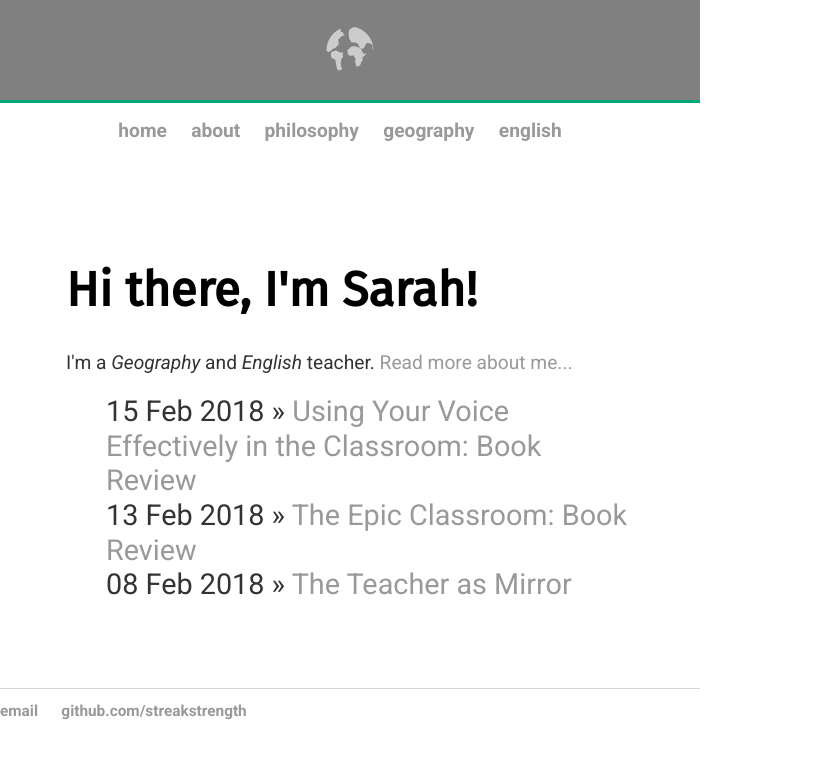
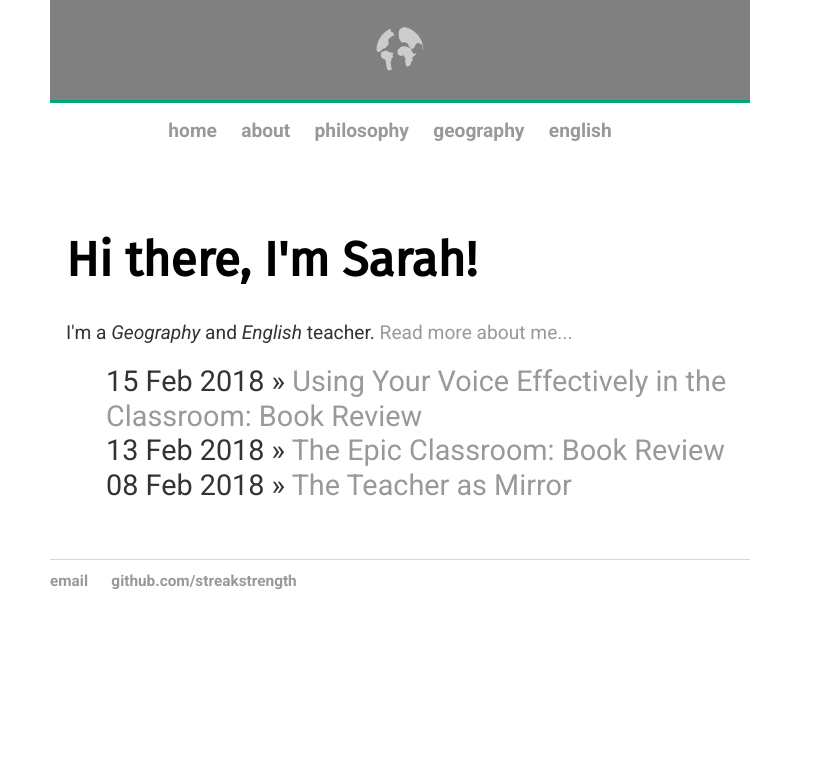
Before and after one commit to streakstrength/streakstrength.github.io, a Jekyll site: the page built from index.html, in a window 1280 px wide. Shown: the top 759 px of the page, without its empty margins (0-813 px from the left). Built offline with Jekyll 4.4.1, drawn with Linux system fonts in a browser that asks for light colours; nearby versions of some CDN libraries.

Commit message:
Changed to responsive margins

```diff
--- a/css/main.css
+++ b/css/main.css
@@ -9,8 +9,8 @@ body {
 @media only screen and (min-width: 481px) {
   body {
     padding-top: 0px;
-    padding-right: 0px;
-    padding-left: 0px;
+    padding-right: 50px;
+    padding-left: 50px;
   }
 }
 
@@ -68,7 +68,6 @@ footer {
 /* Main content */
 .container {
     padding: 16px;
-    margin: 30px 50px;
     position: relative;
 }
 
```
